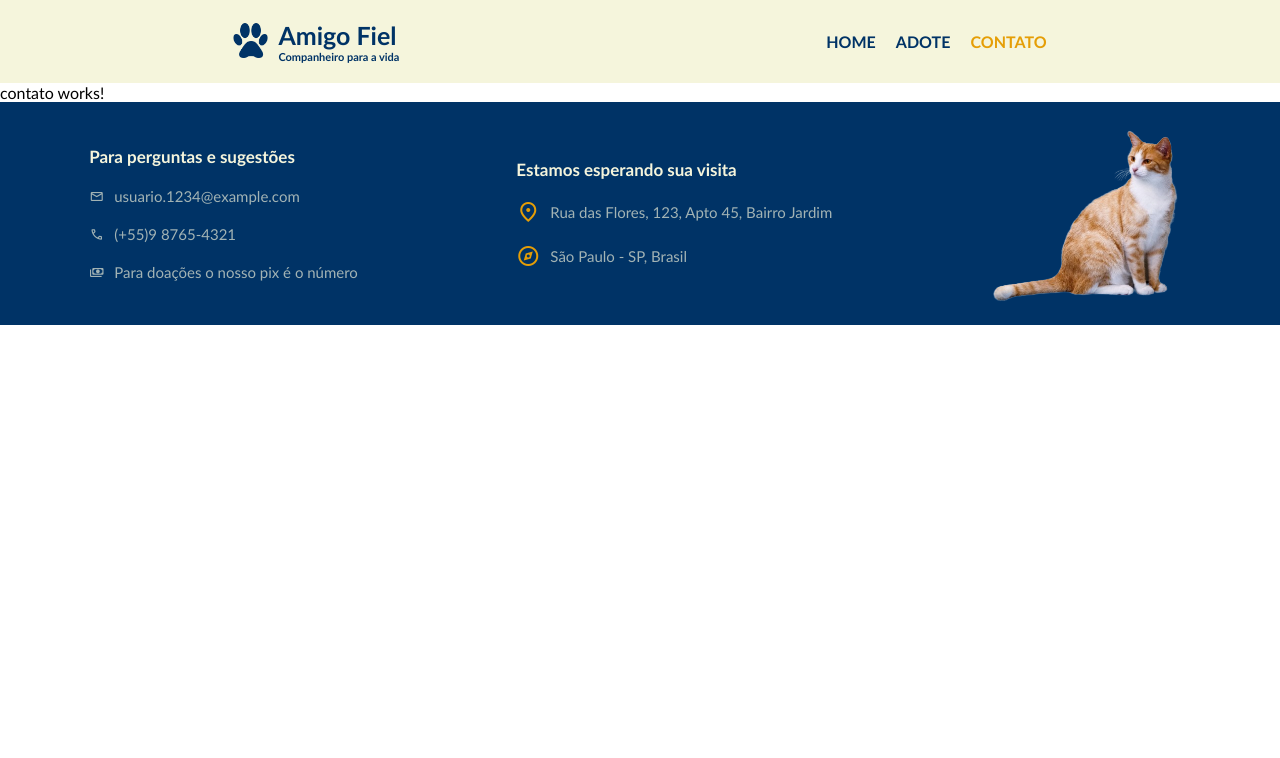
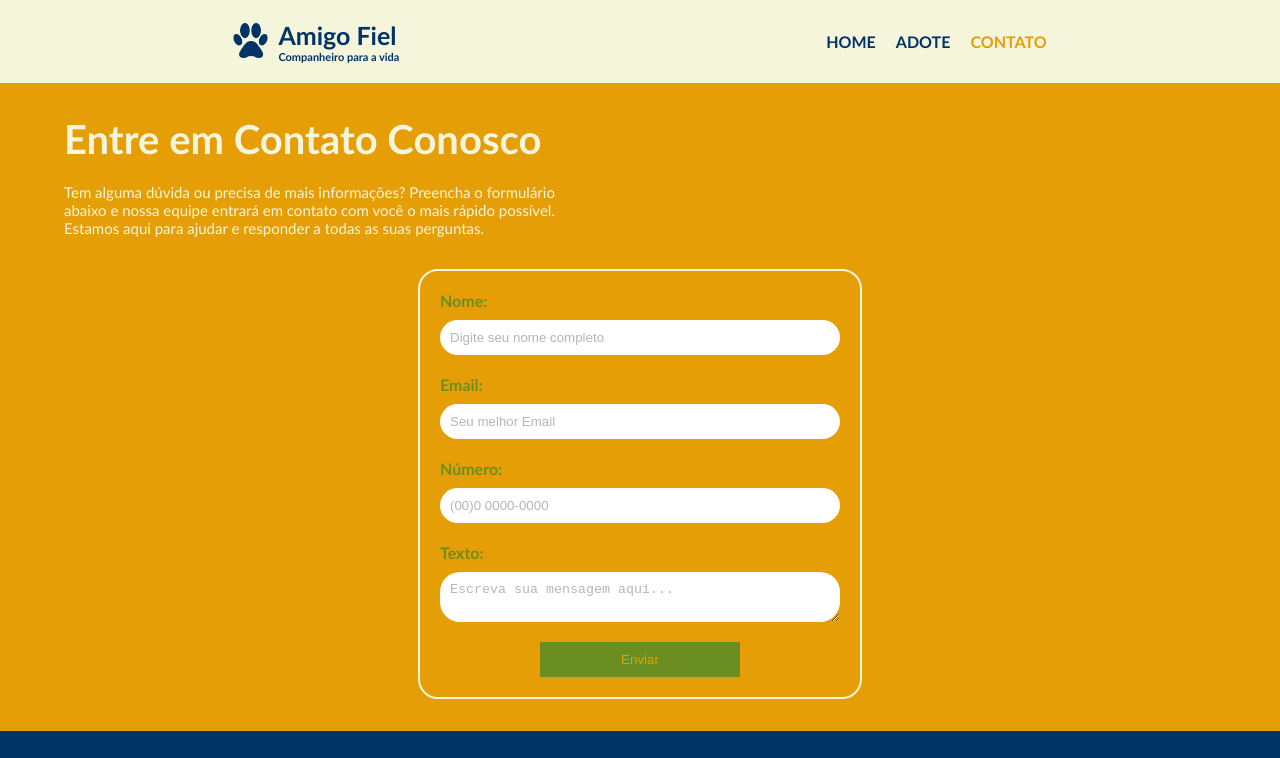
Before and after one commit to Thyale/AmigoFiel, an Angular app in the folder AmigoFielProject/: page /contato in a window 1280 px wide. Shown: the top 758 px of the page. Built offline with nearby package versions, Linux system fonts and the light colour scheme.

Commit message:
Parte html e css do contato finalizada

```diff
--- a/AmigoFielProject/src/app/components/contato/contato.component.css
+++ b/AmigoFielProject/src/app/components/contato/contato.component.css
@@ -0,0 +1,83 @@
+.contato{
+    background-color: #E59E06;
+}
+
+.ContatoDivGeral{
+    width: 90%;
+    max-width: 1300px;
+    padding: 2em 0px;
+    margin: auto;
+    color: #F5F5DC;
+    display: flex;
+    flex-direction: column;
+    gap: 2em;
+}
+
+.DivTxt{
+    display: flex;
+    flex-direction: column;
+    gap: 20px;
+    width: 80%;
+    max-width: 500px;
+}
+
+.DivTxt h1{
+    font-size: 40px;
+}
+
+.DivTxt p{
+    font-size: 15px;
+}
+
+.DivForm{
+    margin: auto;
+    padding: 20px;
+    border-radius: 20px;
+    border: 2px solid #F5F5DC;
+    width: 80%;
+    max-width: 400px;
+}
+
+form{
+    display: flex;
+    flex-direction: column;
+    gap: 20px;
+}
+
+form div{
+    display: flex;
+    flex-direction: column;
+    gap: 10px;
+}
+
+label{
+    color: #6B8E23;
+    font-weight: bold;
+}
+
+.enviarDuvida{
+    background-color: #6B8E23;
+    color: #E59E06;
+    padding: 10px;
+    border: none;
+    outline: none;
+    width: 80%;
+    margin: auto;
+    max-width: 200px;
+    cursor: pointer;
+}
+
+.enviarDuvida:hover{
+    background-color: #80ae23;
+}
+
+#Nome, #email, #numero, #message{
+    border-radius: 20px;
+    border: none;
+    outline: none;
+    padding: 10px;
+}
+
+#Nome::placeholder, #email::placeholder, #numero::placeholder, #message::placeholder{
+    color: rgba(128, 128, 128, 0.571);
+}
--- a/AmigoFielProject/src/app/components/contato/contato.component.html
+++ b/AmigoFielProject/src/app/components/contato/contato.component.html
@@ -1 +1,29 @@
-<p>contato works!</p>
+<section class="contato">
+    <div class="ContatoDivGeral">
+        <div class="DivTxt">
+            <h1>Entre em Contato Conosco</h1>
+            <p>Tem alguma dúvida ou precisa de mais informações? Preencha o formulário abaixo e nossa equipe entrará em contato com você o mais rápido possível. Estamos aqui para ajudar e responder a todas as suas perguntas.</p>
+        </div>
+        <div class="DivForm">
+            <form action="" method="post">
+                <div>
+                    <label for="Nome">Nome:</label>
+                    <input type="text" name="Nome" id="Nome" placeholder="Digite seu nome completo">
+                </div>
+                <div>
+                    <label for="email">Email:</label>
+                    <input type="email" name="email" id="email" placeholder="Seu melhor Email">
+                </div>
+                <div>
+                    <label for="numero">Número:</label>
+                    <input type="number" name="numero" id="numero" placeholder="(00)0 0000-0000">
+                </div>
+                <div>
+                    <label for="txt">Texto:</label>
+                    <textarea id="message" name="message" placeholder="Escreva sua mensagem aqui..."></textarea>
+                </div>
+                <input type="button" value="Enviar" class="enviarDuvida">
+            </form>
+        </div>
+    </div>
+</section>
```
